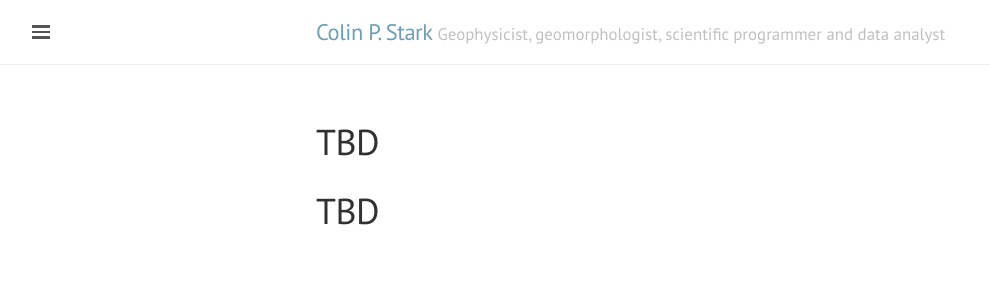
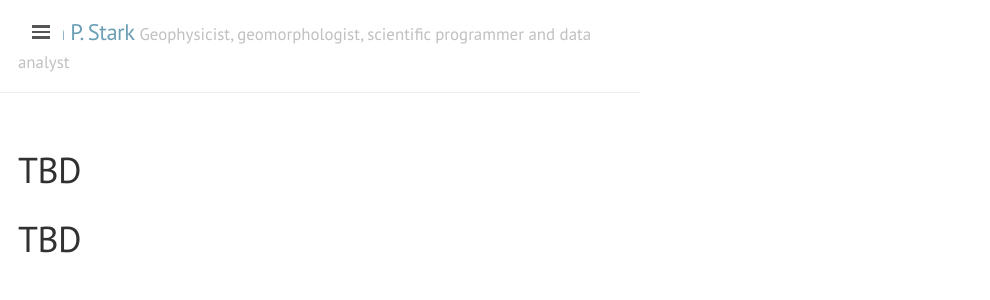
Before and after one commit to cstarkjp/WebSiteTemplate, a Jekyll site: the page built from README.md, in a window 1280 px wide. Shown: the top 300 px of the page, without its empty margins (0-990 px from the left). Built offline with Jekyll 4.4.1, drawn with Linux system fonts in a browser that asks for light colours; our own code applies the rules of GitHub Pages for plain Markdown files.

Commit message:
More sidebar tweaks

```diff
--- a/public/css/lanyon.css
+++ b/public/css/lanyon.css
@@ -64,7 +64,7 @@ h1, h2, h3, h4, h5, h6 {
 
 .wrap {
   position: relative;
-  width: 100%;
+  width: 50%;
 }
 
 
@@ -75,14 +75,14 @@ h1, h2, h3, h4, h5, h6 {
  */
 
 .container {
-  max-width: 32rem;
+  max-width: 28rem;
 }
-@media (min-width: 32em) {
+@media (min-width: 38em) {
   .container {
     max-width: 32rem;
   }
 }
-@media (min-width: 32em) {
+@media (min-width: 56em) {
   .container {
     max-width: 38rem;
   }
```
